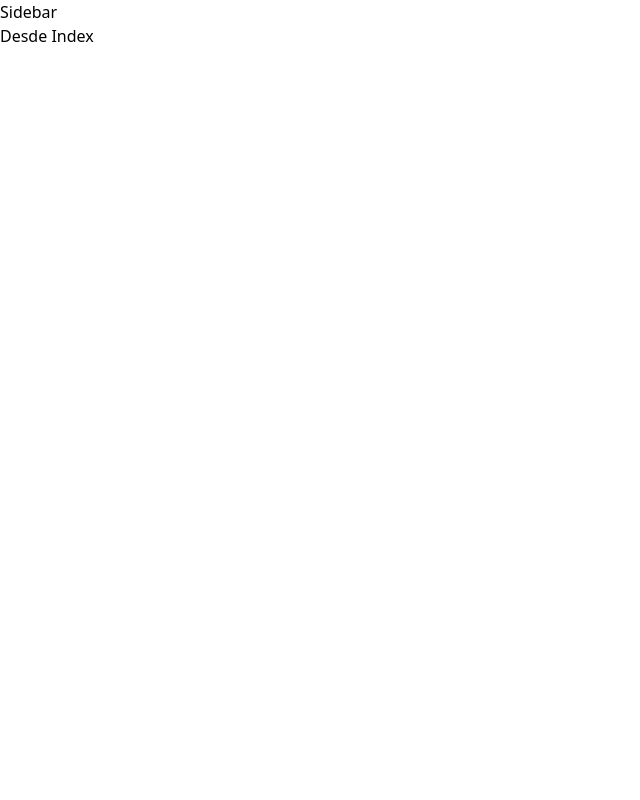
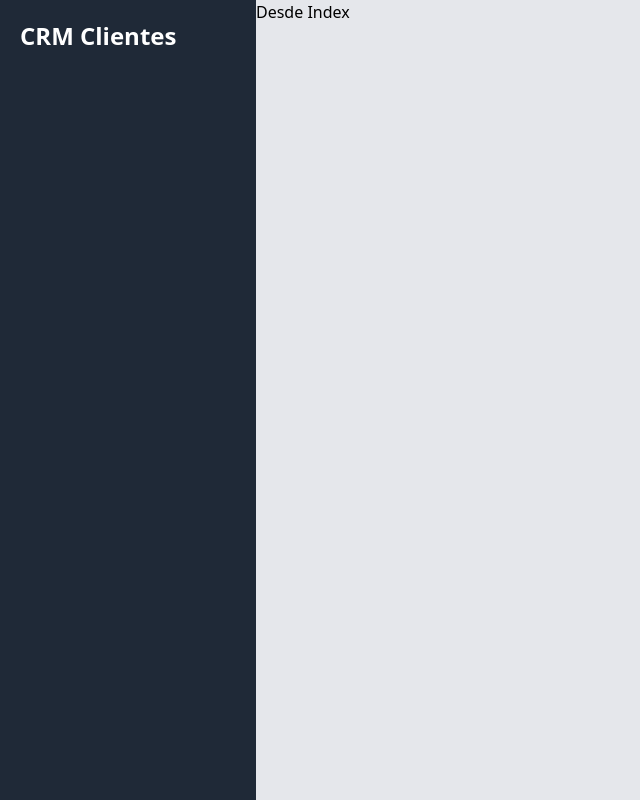
Before and after one commit to MaikolSoro/crmcliente, a Next.js app: page / in a window 1280 px wide. Shown: the whole page, without its empty margins (0-640 px from the left). Built offline with nearby package versions, Linux system fonts and the light colour scheme.

Commit message:
Creando el Sidebar del proyecto

```diff
--- a/components/Layout.js
+++ b/components/Layout.js
@@ -11,9 +11,12 @@
 				<link href="https://unpkg.com/tailwindcss@^1.0/dist/tailwind.min.css" rel="stylesheet" />
 			</Head>
 
-			<Sidebar />
-
-			{children}
+				<div className="bg-gray-200 min-h-screen">
+					<div className="flex min-h-screen">
+						<Sidebar />
+						{children}
+					</div>
+				</div>
 		</>
 	);
 }
--- a/components/Sidebar.js
+++ b/components/Sidebar.js
@@ -2,7 +2,11 @@
 
 const Sidebar = () => {
 	return (
-		<h2>Sidebar</h2>
+		<aside className="bg-gray-800 sm:w-1/3 xl:w-1/5 sm:min-h-screen p-5">
+			<div>
+				<p className="text-white text-2xl font-black">CRM Clientes</p>
+			</div>
+		</aside>
 	 );
 }
 
```
